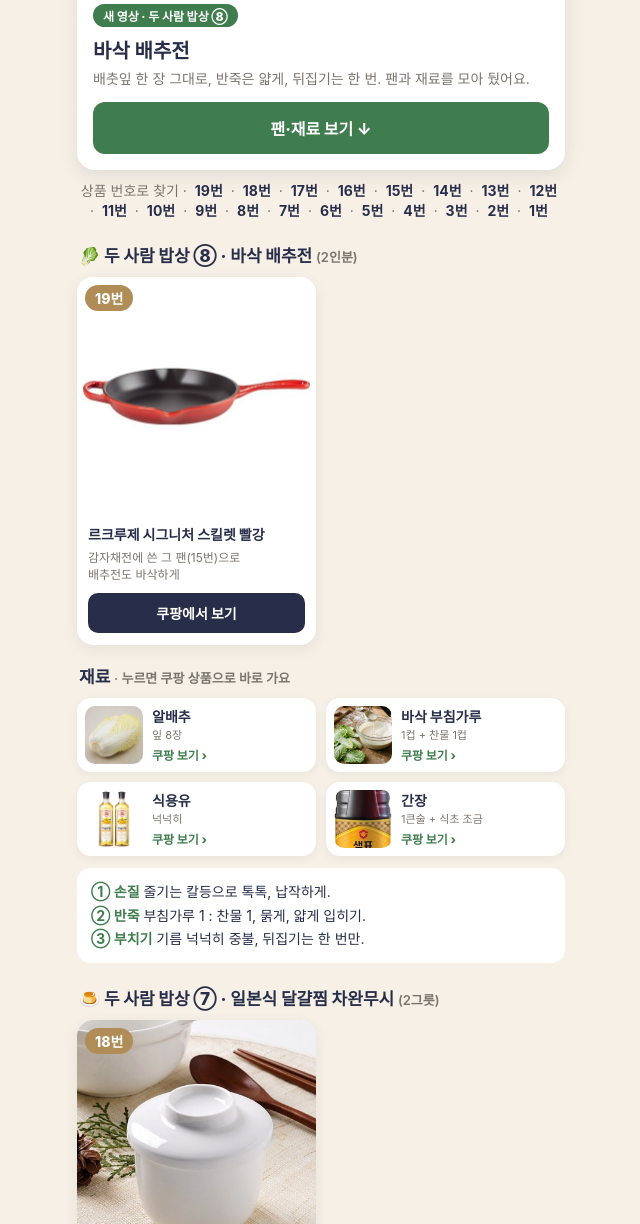
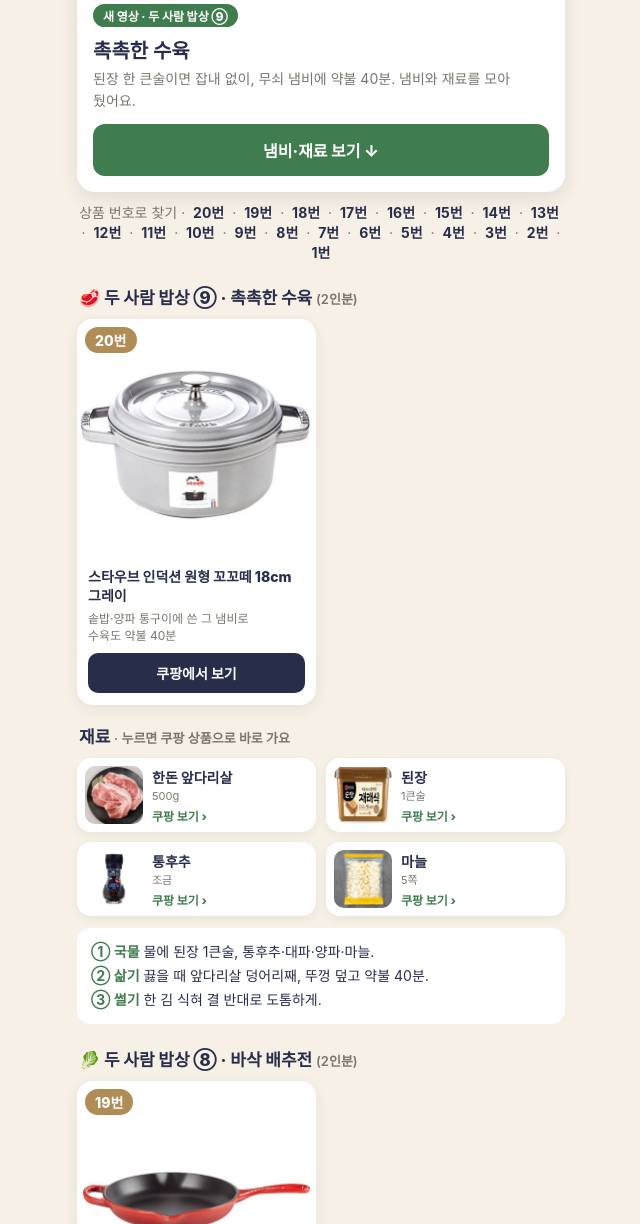
Before and after one commit to Jay7810/vivian-realprice, a plain HTML site: page index.html in a window 1280 px wide. Shown: the part 676-1900 px from the top of the page, without its empty margins (319-959 px from the left). Drawn offline with Linux system fonts and the light colour scheme.

Commit message:
두 사람 밥상 9편 수육 칸 추가 (20번 스타우브 + 재료 4)
Co-Authored-By: Claude Opus 5.5 <noreply@anthropic.com>

```diff
--- a/index.html
+++ b/index.html
@@ -81,17 +81,47 @@
     <div class="ai">AI로 만든 가상인물 · 실제 사용 후기가 아닙니다</div>
   </header>
 
-  <a class="latest" href="#food14">
-    <img src="food14_cover.jpg" alt="바삭 배추전">
+  <a class="latest" href="#food8">
+    <img src="food08_cover.jpg" alt="촉촉한 수육">
     <div class="b">
-      <span class="tag">새 영상 · 두 사람 밥상 ⑧</span>
-      <h2>바삭 배추전</h2>
-      <p>배춧잎 한 장 그대로, 반죽은 얇게, 뒤집기는 한 번. 팬과 재료를 모아 뒀어요.</p>
-      <span class="go">팬·재료 보기 ↓</span>
+      <span class="tag">새 영상 · 두 사람 밥상 ⑨</span>
+      <h2>촉촉한 수육</h2>
+      <p>된장 한 큰술이면 잡내 없이, 무쇠 냄비에 약불 40분. 냄비와 재료를 모아 뒀어요.</p>
+      <span class="go">냄비·재료 보기 ↓</span>
     </div>
   </a>
 
-  <div class="jump">상품 번호로 찾기 · <a href="#n19">19번</a> · <a href="#n18">18번</a> · <a href="#n17">17번</a> · <a href="#n16">16번</a> · <a href="#n15">15번</a> · <a href="#n14">14번</a> · <a href="#n13">13번</a> · <a href="#n12">12번</a> · <a href="#n11">11번</a> · <a href="#n10">10번</a> · <a href="#n9">9번</a> · <a href="#n8">8번</a> · <a href="#n7">7번</a> · <a href="#n6">6번</a> · <a href="#n5">5번</a> · <a href="#n4">4번</a> · <a href="#n3">3번</a> · <a href="#n2">2번</a> · <a href="#n1">1번</a></div>
+  <div class="jump">상품 번호로 찾기 · <a href="#n20">20번</a> · <a href="#n19">19번</a> · <a href="#n18">18번</a> · <a href="#n17">17번</a> · <a href="#n16">16번</a> · <a href="#n15">15번</a> · <a href="#n14">14번</a> · <a href="#n13">13번</a> · <a href="#n12">12번</a> · <a href="#n11">11번</a> · <a href="#n10">10번</a> · <a href="#n9">9번</a> · <a href="#n8">8번</a> · <a href="#n7">7번</a> · <a href="#n6">6번</a> · <a href="#n5">5번</a> · <a href="#n4">4번</a> · <a href="#n3">3번</a> · <a href="#n2">2번</a> · <a href="#n1">1번</a></div>
+
+  <section class="food" id="food8">
+    <div class="sec-h">🥩 두 사람 밥상 ⑨ · 촉촉한 수육 <small>(2인분)</small></div>
+
+    <div class="tools">
+      <a class="tool" id="n20" href="https://link.coupang.com/a/iCDanBJhwy" rel="sponsored nofollow">
+        <div class="no">20번</div>
+        <img src="food8_pot.jpg" alt="스타우브 꼬꼬떼 18cm">
+        <div class="t">
+          <div class="nm">스타우브 인덕션 원형 꼬꼬떼 18cm 그레이</div>
+          <div class="mt">솥밥·양파 통구이에 쓴 그 냄비로<br>수육도 약불 40분</div>
+          <span class="bt">쿠팡에서 보기</span>
+        </div>
+      </a>
+    </div>
+
+    <div class="sec-h">재료 <small>· 누르면 쿠팡 상품으로 바로 가요</small></div>
+    <div class="ings">
+      <a class="ing" href="https://link.coupang.com/a/iCDareyBps" rel="sponsored nofollow"><img src="food8_pork.jpg" alt="앞다리살"><div><div class="nm">한돈 앞다리살</div><div class="mt">500g</div><div class="ar">쿠팡 보기 ›</div></div></a>
+      <a class="ing" href="https://link.coupang.com/a/iCDauUeHBY" rel="sponsored nofollow"><img src="food8_paste.jpg" alt="된장"><div><div class="nm">된장</div><div class="mt">1큰술</div><div class="ar">쿠팡 보기 ›</div></div></a>
+      <a class="ing" href="https://link.coupang.com/a/iCDayA9kJM" rel="sponsored nofollow"><img src="food8_pepper.jpg" alt="통후추"><div><div class="nm">통후추</div><div class="mt">조금</div><div class="ar">쿠팡 보기 ›</div></div></a>
+      <a class="ing" href="https://link.coupang.com/a/iCDaCo9QMS" rel="sponsored nofollow"><img src="food8_garlic.jpg" alt="마늘"><div><div class="nm">마늘</div><div class="mt">5쪽</div><div class="ar">쿠팡 보기 ›</div></div></a>
+    </div>
+
+    <div class="recipe">
+      <b>① 국물</b> 물에 된장 1큰술, 통후추·대파·양파·마늘.<br>
+      <b>② 삶기</b> 끓을 때 앞다리살 덩어리째, 뚜껑 덮고 약불 40분.<br>
+      <b>③ 썰기</b> 한 김 식혀 결 반대로 도톰하게.
+    </div>
+  </section>
 
   <section class="food" id="food14">
     <div class="sec-h">🥬 두 사람 밥상 ⑧ · 바삭 배추전 <small>(2인분)</small></div>
```
Also changed, not shown: food08_cover.jpg (added), food8_garlic.jpg (added), food8_paste.jpg (added), food8_pepper.jpg (added), food8_pork.jpg (added), food8_pot.jpg (added).
